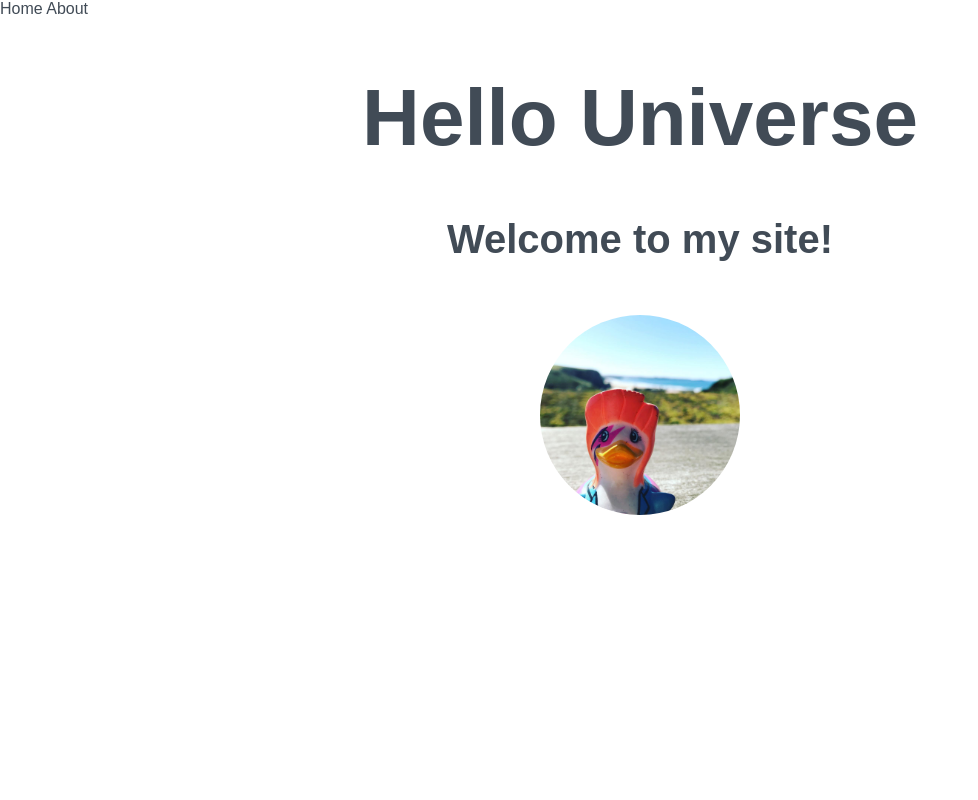
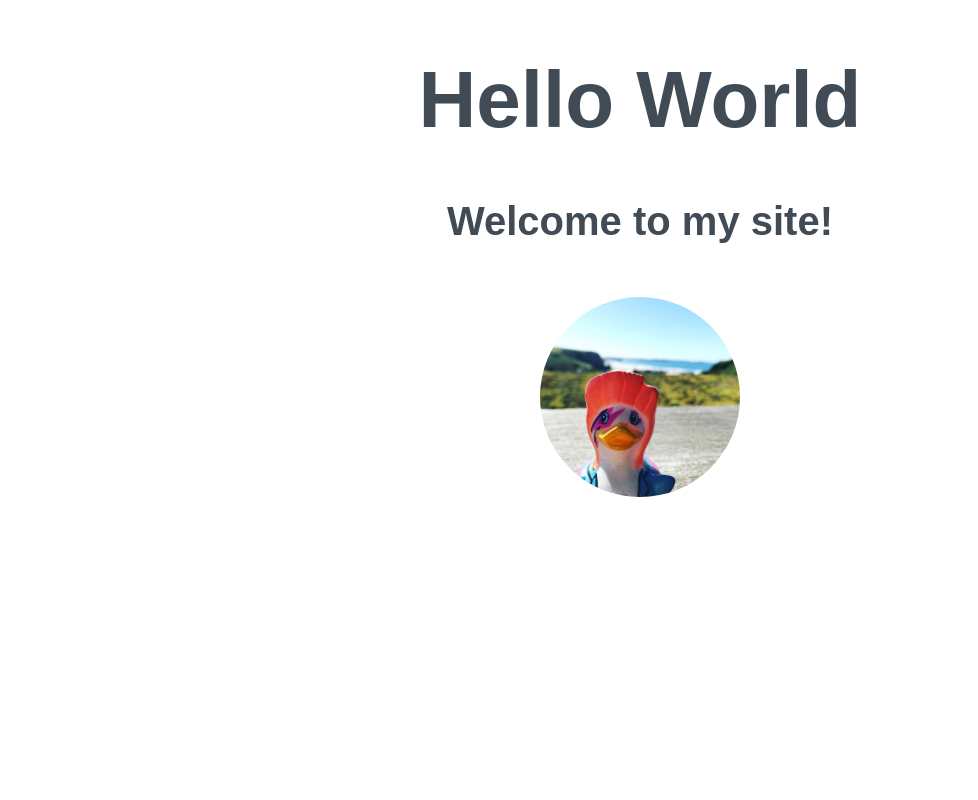
Before and after one commit to calcalcallie/coding_course, a plain HTML site: page beginners-week-one-master/index.html in a window 1280 px wide. Shown: the top 800 px of the page, without its empty margins (0-978 px from the left). Drawn offline with Linux system fonts and the light colour scheme.

Commit message:
Revert "Update index.html"
This reverts commit 722823eb82f5b6b52fcda0550545a78267a7056d.

```diff
--- a/beginners-week-one-master/index.html
+++ b/beginners-week-one-master/index.html
@@ -9,14 +9,7 @@
 <body>
 
 <div>
-
-  <nav>
-
-    Home
-    About
-
-  </nav>
-  <h1> Hello Universe </h1>
+  <h1> Hello World </h1>
 
   <h2> Welcome to my site! </h2>
 
```
